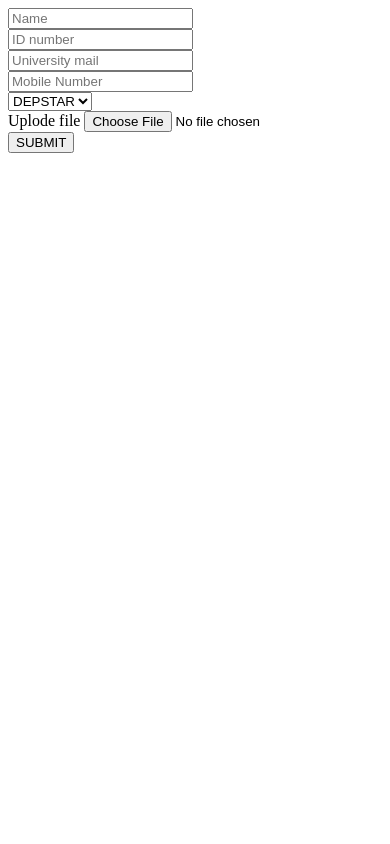
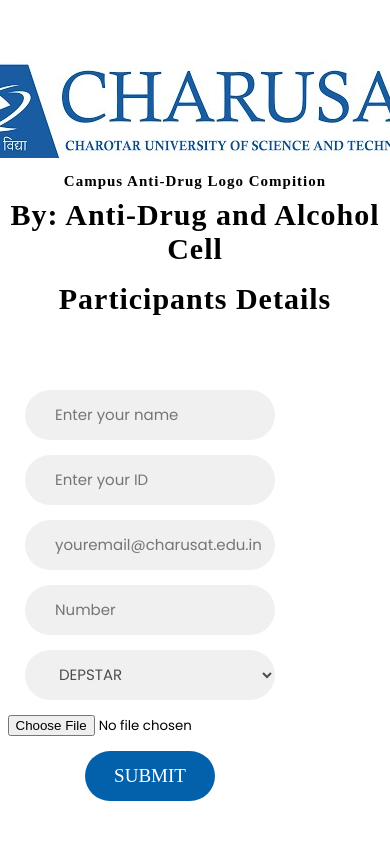
Before and after one commit to Shashvat9/cahrusatLogo, a PHP site: page / in a window 390 px wide; the page is wider, and only the part inside the window is pictured. Run offline with PHP 8.4, Linux system fonts and the light colour scheme.

Commit message:
frontend update

```diff
--- a/index.php
+++ b/index.php
@@ -1,4 +1,4 @@
-<!DOCTYPE html>
+<!-- <!DOCTYPE html>
 <html lang="en">
 <head>
     <meta charset="UTF-8">
@@ -33,7 +33,71 @@
         <input type="submit" value="SUBMIT" name="submit">
     </form>
 </body>
+</html> -->
+<!DOCTYPE html>
+<html lang="en">
+
+<head>
+	<meta charset="UTF-8">
+	<meta name="viewport"
+		content="width=device-width, initial-scale=1.0">
+	<title>CHARUSAT</title>
+	<link rel="stylesheet"	href="style.css">
+
+</head>
+
+<body>
+<header>
+    <a href="#"><img src="img.png" alt="Site Name" class="logo"/></a>
+    <h1 class="title">Campus Anti-Drug Logo Compition</h1>
+	<h2 class="title1">By: Anti-Drug and Alcohol Cell</h2>
+	<h2> </h2>
+	<h2 class="title1">Participants Details</h2>
+</header>
+		<!-- Form section that contains the
+			login and the signup form -->
+		<div class="form-section">
+			<!-- signup form -->
+            <form action="" method="post" enctype="multipart/form-data">
+                    <div class="signup-box">
+
+                        <input type="text"class="name ele" name="name" placeholder="Enter your name">
+                            <input type="text"
+                            class="name ele" name="id"
+                            placeholder="Enter your ID">
+
+                        <input type="email" name="email"
+                            class="email ele"
+                            placeholder="youremail@charusat.edu.in">
+
+                        <input type="integer" name="Number"
+                            class="password ele"
+                            placeholder="Number"  maxlength="10" onKeyPress="if(this.value.length==10) return false" >
+
+                            <select name="institute" class="email ele">
+                                <option value="DEPSTAR">DEPSTAR</option>
+                                <option value="CSPIT">CSPIT</option>
+                                <option value="PDPIAS">PDPIAS</option>
+                                <option value="RPCP">RPCP</option>
+                                <option value="CMPICA">CMPICA</option>
+                                <option value="AIRP">AIRP</option>
+                                <option value="CIPS">CIPS</option>
+                                <option value="MTIN">MTIN</option>
+                                <option value="IIIM">IIIM</option>
+                            </select>
+
+                        <input type="file" id="myFile" name="logo">
+
+                        <input type="submit" value="SUBMIT" class="clkbtn" name="submit">
+			        </div>
+            </form>
+
+		</div>
+	</div>
+	<!-- <script src="sign.js"></script> -->
+</body>
 </html>
+
 
 <?php
     include './helperclasses.php';
@@ -52,16 +116,16 @@
 
         $obfile= new file_mani();
 
-        if(file_exists("files/"))
+        if(file_exists("Logos/"))
         {
-            if(file_exists("files/" . $id . ".jpg") || file_exists("files/" . $id . ".png") || file_exists("files/" . $id . ".jpeg")|| file_exists("files/" . $id . ".pdf"))
+            if(file_exists("Logos/" . $id . ".jpg") || file_exists("Logos/" . $id . ".png") || file_exists("Logos/" . $id . ".jpeg")|| file_exists("Logos/" . $id . ".pdf"))
             {
                 echo "<script>alert('There alrady an entry with this id.')</script>";
             }
             else
             {
                 try{
-                    $obfile->uplode("logo",$aloud_ext,"files/",$id);
+                    $obfile->uplode("logo",$aloud_ext,"Logos/",$id);
                     $obfile->insertIntoDb($id,$name,$email,$number,$institute,$timest,$con);
                 }
                 catch (Exception $e){
@@ -70,9 +134,9 @@
             }
         }
         else{
-            mkdir("files/");
+            mkdir("Logos/");
             try{
-                $obfile->uplode("logo",$aloud_ext,"files/",$id);
+                $obfile->uplode("logo",$aloud_ext,"Logos/",$id);
                 $obfile->insertIntoDb($id,$name,$email,$number,$institute,$timest,$con);
 
             }
--- /dev/null
+++ b/style.css
@@ -0,0 +1,311 @@
+@import url(
+"https://fonts.googleapis.com/css2?family=Poppins:ital,wght@0,100;0,200;0,300;0,400;0,500;0,600;0,700;0,800;0,900;1,100;1,200;1,300;1,400;1,500;1,600;1,700;1,800;1,900&display=swap");
+header {
+  background-color: #fff;
+  padding-top: 30px;
+  color: #000000;
+}
+
+.dropdown {
+    display: inline-block;
+    position: relative;
+  }
+  .dropdown-content {
+	display: none;
+	position: absolute;
+	width: 100%;
+	overflow: auto;
+	box-shadow: 0px 8px 16px 0px rgba(0,0,0,0.2);
+}
+.logo {
+  max-width: 600px;
+  margin-top: 50px;
+
+}
+* {
+	margin: 0;
+	padding: 0;
+	box-sizing: border-box;
+	font-family: "Poppins", sans-serif;
+}
+#kryesore
+{
+   overflow-y:hidden;
+}
+
+
+body {
+	height: 100vh;
+	width: 100vw;
+	display: flex;
+	justify-content: center;
+	align-items: center;
+	flex-direction: column;
+	gap: 30px;
+	background-color: rgb(255, 255, 255);
+}
+
+header {
+	padding-top: 10px;
+	width: 100%;
+	display: flex;
+	flex-direction: column;
+	align-items: center;
+	justify-content: center;
+	gap: 8px;
+}
+
+.heading {
+	color: green;
+}
+
+.title {
+	font-weight: 600px;
+	font-size: 40px;
+	font-family: 'Times New Roman', Times, serif;
+	letter-spacing: 1px;
+	text-align: center;
+}
+.title1 {
+	font-weight: 600px;
+	font-size: 30px;
+	font-family: 'Times New Roman', Times, serif;
+	letter-spacing: 1px;
+	text-align: center;
+}
+
+.container {
+	height: 600px;
+	width: 500px;
+	background-color: white;
+	box-shadow: 8px 8px 20px rgb(128, 128, 128);
+	position: relative;
+	overflow: hidden;
+  overflow-y: hidden;
+  overflow-x: hidden;
+}
+.container::-webkit-scrollbar {
+  display: none;
+}
+.btn {
+	height: 60px;
+	width: 300px;
+	margin: 20px auto;
+	box-shadow: 10px 10px 30px #fed7bc;
+	border-radius: 50px;
+	display: flex;
+	justify-content: space-around;
+	align-items: center;
+}
+
+.login,
+.signup {
+	font-size: 22px;
+	border: none;
+	outline: none;
+	background-color: transparent;
+	position: relative;
+	cursor: pointer;
+	background-image: #fed7bc;
+}
+
+.slider {
+	height: 60px;
+	width: 150px;
+	border-radius: 50px;
+	background-image: linear-gradient(to right,
+			rgb(255, 195, 110),
+			rgb(255, 146, 91));
+	position: absolute;
+	top: 20px;
+	left: 100px;
+	transition: all 0.5s ease-in-out;
+}
+
+.moveslider {
+	left: 250px;
+}
+
+.form-section {
+
+	padding: 20px 0;
+	display: flex;
+	position: relative;
+	transition: all 0.5s ease-in-out;
+	left: 0px;
+	margin: 0 auto;
+}
+
+.form-section-move {
+	left: -500px;
+}
+
+.login-box,
+.signup-box {
+
+	height: 100%;
+	width: 1000px;
+	display: flex;
+	flex-direction: column;
+	align-items: center;
+	justify-content: center;
+	padding: 0px 10px;
+}
+
+.login-box {
+	gap: 50px;
+}
+
+.signup-box {
+	gap: 15px;
+}
+
+.ele {
+	height: 60px;
+	width: 400px;
+	outline: none;
+	border: none;
+	color: rgb(77, 77, 77);
+	background-color: rgb(240, 240, 240);
+	border-radius: 50px;
+	padding-left: 30px;
+	font-size: 18px;
+
+}
+
+.clkbtn {
+	color: #fff;
+	height: 60px;
+	width: 150px;
+	border-radius: 50px;
+	background-color: #0261aa;
+	font-size: 22px;
+	font-family: 'Times New Roman', Times, serif;
+	font-style: bold;
+	border: none;
+	cursor: pointer;
+}
+
+/* For Responsiveness of the page */
+
+@media screen and (max-width: 650px) {
+	.container {
+		height: 600px;
+		width: 300px;
+	}
+
+	.title {
+		font-size: 15px;
+	}
+
+	.btn {
+		height: 50px;
+		width: 200px;
+		margin: 20px auto;
+	}
+
+	.login,
+	.signup {
+		font-size: 19px;
+	}
+
+	.slider {
+		height: 50px;
+		width: 100px;
+		left: 50px;
+	}
+
+	.moveslider {
+		left: 150px;
+	}
+
+	.form-section {
+		height: 500px;
+		width: 600px;
+	}
+
+	.form-section-move {
+		left: -300px;
+	}
+
+	.login-box,
+	.signup-box {
+		height: 100%;
+		width: 300px;
+	}
+
+	.ele {
+		height: 50px;
+		width: 250px;
+		font-size: 15px;
+	}
+
+	.clkbtn {
+		height: 50px;
+		width: 130px;
+		font-size: 19px;
+	}
+}
+
+@media screen and (max-width: 320px) {
+	.container {
+		height: 600px;
+		width: 250px;
+	}
+
+	.heading {
+		font-size: 30px;
+	}
+
+	.title {
+		font-size: 10px;
+	}
+
+	.btn {
+		height: 50px;
+		width: 200px;
+		margin: 20px auto;
+	}
+
+	.login,
+	.signup {
+		font-size: 19px;
+	}
+
+	.slider {
+		height: 50px;
+		width: 100px;
+		left: 27px;
+	}
+
+	.moveslider {
+		left: 127px;
+	}
+
+	.form-section {
+		height: 500px;
+		width: 500px;
+	}
+
+	.form-section-move {
+		left: -250px;
+	}
+
+	.login-box,
+	.signup-box {
+		height: 100%;
+		width: 250px;
+	}
+
+	.ele {
+		height: 50px;
+		width: 220px;
+		font-size: 15px;
+	}
+
+	.clkbtn {
+		height: 50px;
+		width: 130px;
+		font-size: 19px;
+	}
+}
```
Also changed, not shown: records.sql (added, +56 -0 lines), sign.js (added, +14 -0 lines), signup.html (added, +54 -0 lines), img.png (added).
